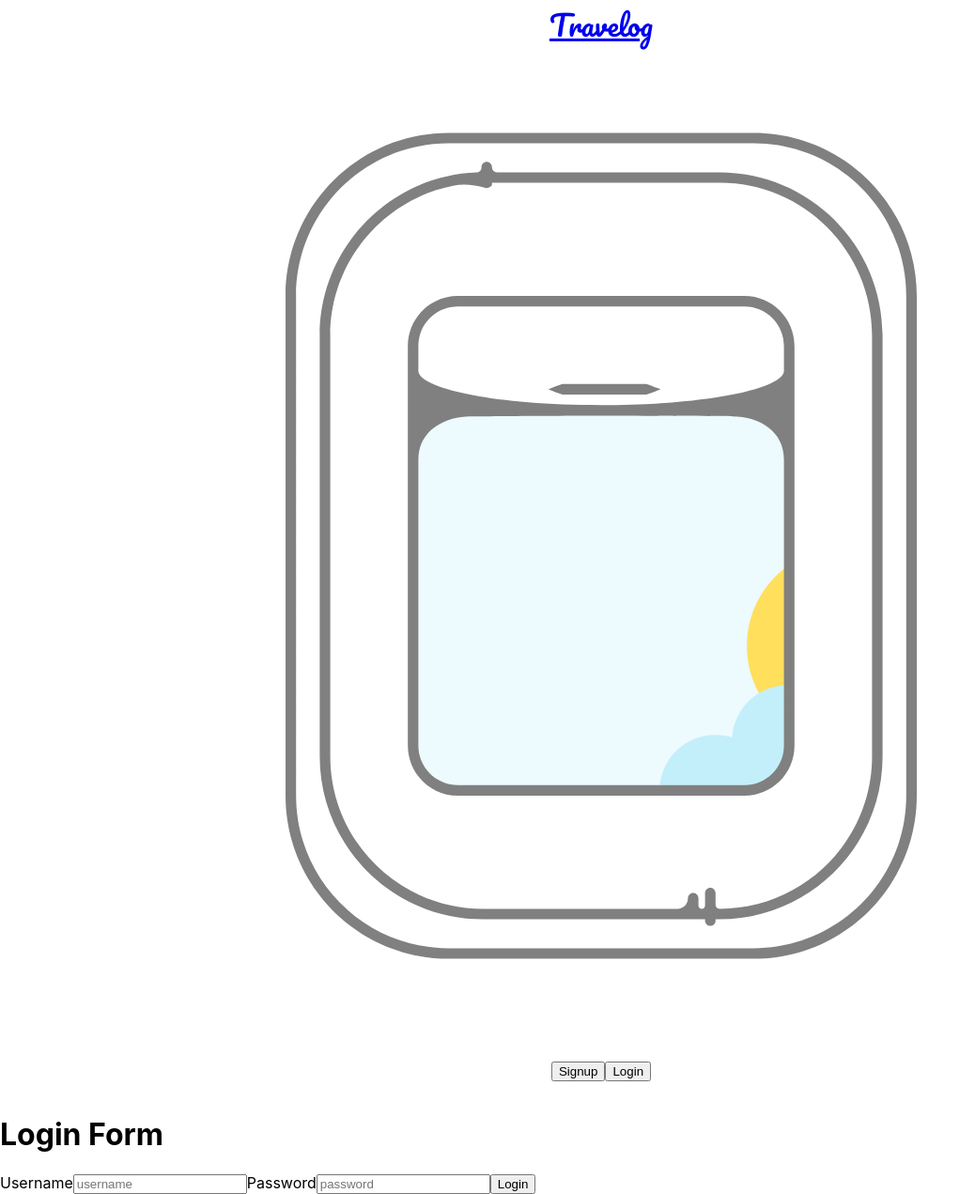
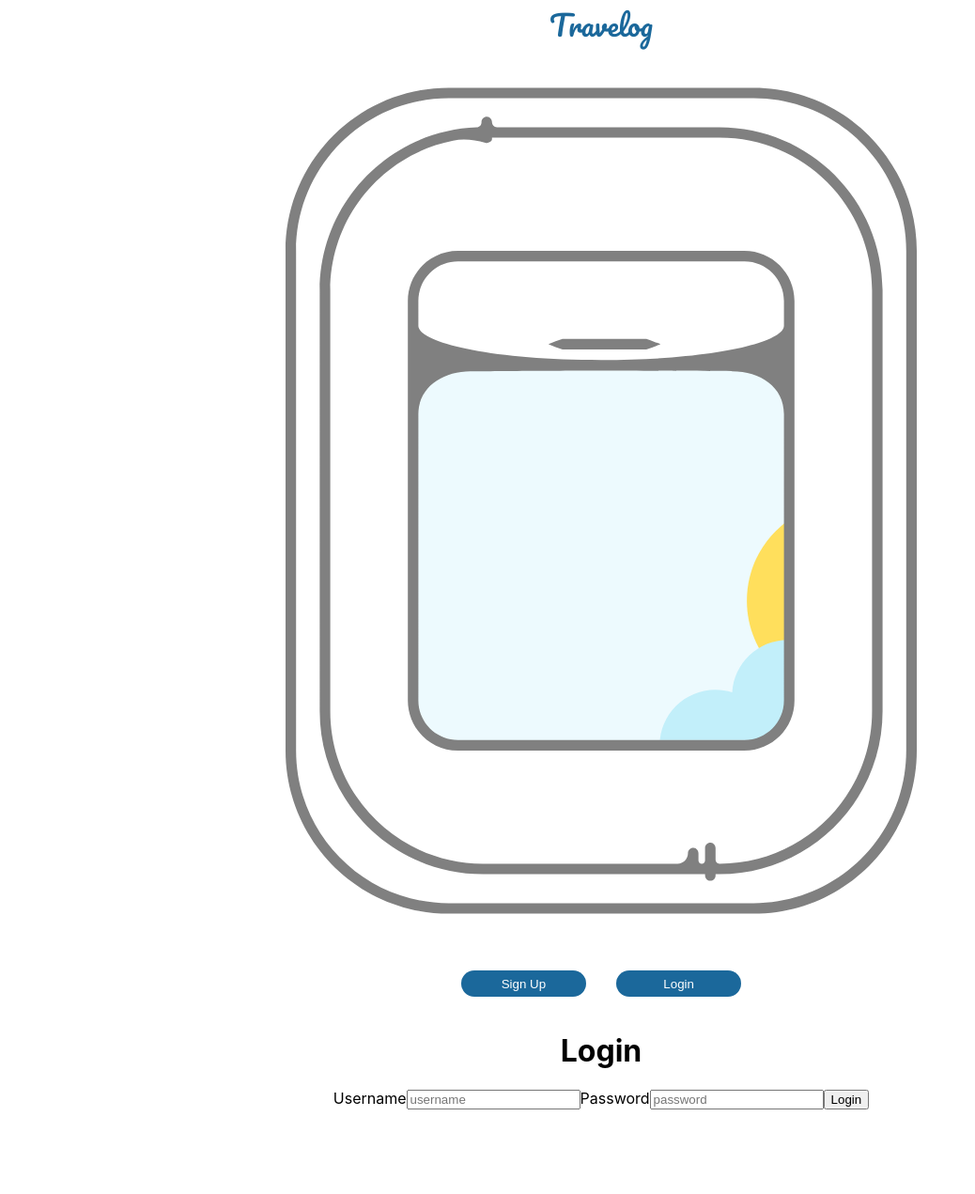
Before and after one commit to choisus08/GroupProject_frontend, a React (Create React App) app: page /login in a window 1280 px wide. Shown: the whole page at 94% size, without its empty margins (0-1038 px from the left). After the commit the page ends 1229 px from the top, so only its background shows below. Built offline with nearby package versions, Linux system fonts and the light colour scheme.

Commit message:
added more css to main.js

```diff
--- a/src/App.js
+++ b/src/App.js
@@ -4,7 +4,7 @@ import Header from './components/Header';
 function App() {
   return (
     <div className="App">
-      <Header />
+      <Header className="nav" />
       <Outlet />
     </div>
   );
--- a/src/components/Header.js
+++ b/src/components/Header.js
@@ -2,7 +2,7 @@ import { Link } from "react-router-dom";
 
 function Header(props) {
   return <nav className="nav">
-    <Link to="/">
+    <Link style={{textDecoration: "none", color: "rgb(27, 104, 155)"}} to="/">
       <div>Travelog</div>
     </Link>
   </nav>
--- a/src/pages/Login.js
+++ b/src/pages/Login.js
@@ -1,8 +1,8 @@
 import { Form } from "react-router-dom";
 
 function Login(props) {
-  return <div>
-    <h1>Login Form</h1>
+  return <div className="loginForm">
+    <h1>Login</h1>
     <Form action="/login" method="post">
       <label>Username</label>
       <input type="text" name="username" placeholder="username" />
--- a/src/pages/Main.js
+++ b/src/pages/Main.js
@@ -6,8 +6,8 @@ function Main(props) {
   return <div>
     <Lottie className="sunAnimation" animationData={Sun} />
         <div className="loginButtons">
-        <Link to="/signup"><button>Signup</button></Link>
-        <Link to="/login"><button>Login</button></Link>
+        <Link to="/signup"><button className="signup">Sign Up</button></Link>
+        <Link to="/login"><button className="login">Login</button></Link>
         </div>
 
     <Outlet />
--- a/src/pages/Signup.js
+++ b/src/pages/Signup.js
@@ -1,8 +1,8 @@
 import { Form } from "react-router-dom";
 
 function Signup(props) {
-  return <div>
-    <h3>Signup Form</h3>
+  return <div className="signupForm">
+    <h3>Sign Up</h3>
     <Form action="/signup" method="POST">
       <label htmlFor="username">Username</label>
       <input type="text" name="username" id="username" />
--- a/src/styles.scss
+++ b/src/styles.scss
@@ -13,19 +13,33 @@
 
 .sunAnimation {
   width: 70vw;
-  margin: 5em auto;
+  margin: 2em auto;
 }
 
 .loginButtons {
   padding: 1em;
   display: flex;
   justify-content: center;
+  gap: 2em;
+}
+
+.signup, .login {
+    border-radius: 25px;
+    border: none;
+    padding: .5em;
+    width: 10em;
+    background-color: rgb(27, 104, 155);
+    color: white;
+}
+
+.signupForm, .loginForm {
+    text-align: center;
+    padding: 0 0 3em 0;
 }
 
 .nav {
   text-align: center;
   font-size: 30px;
-  text-decoration: none;
   font-family: 'Pacifico', cursive;
 }
 
@@ -46,9 +60,6 @@ h2 {
 }
 
 .entries {
-  // display: flex;
-  // justify-content: center;
-
   display: grid;
   grid-template-columns: repeat(auto-fit, minmax(300px, 1fr));
   gap: 1em;
```
